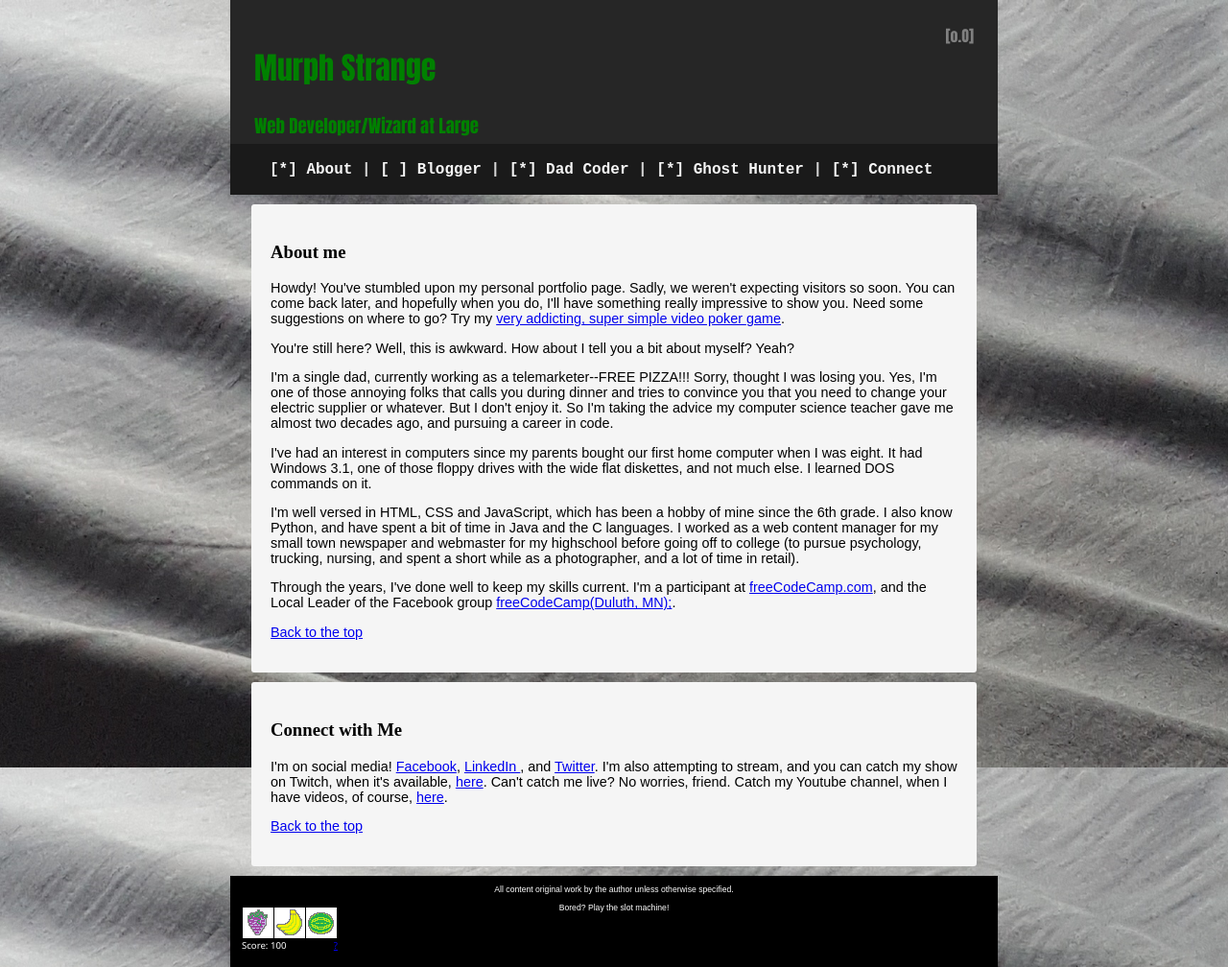
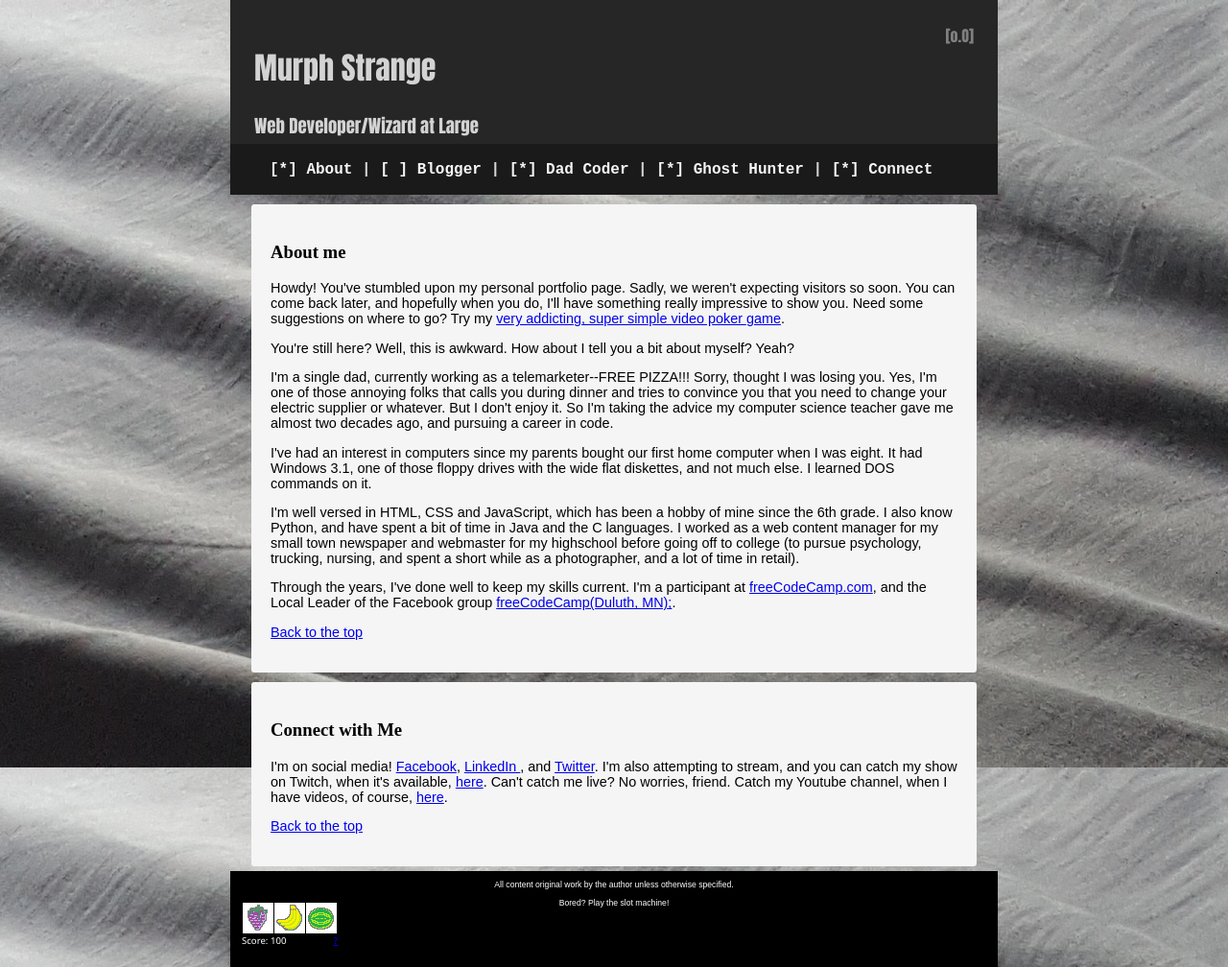
Before and after one commit to drunkfurball/drunkfurball.github.io, a plain HTML site: page index.html in a window 1280 px wide. Shown: the whole page at 96% size. Drawn offline with Linux system fonts and the light colour scheme.

Commit message:
Tidied up after the responsive design adjustments

```diff
--- a/scss/style.scss
+++ b/scss/style.scss
@@ -88,7 +88,7 @@ footer {
     text-align: center;
     font-family: Courier New, Courier, monospace;
     font-size: .60em;
-    height: 95px;
+    height: 100px;
 }
 
 @media (max-width: 640px) //mobile
@@ -187,7 +187,7 @@ footer {
     header {
         padding: 25px;
         height: 100px;
-        color: green;
+        //color: green;
     }
 
     .menu_toggle {
```
Also changed, not shown: css/style.css, 1 other file.
